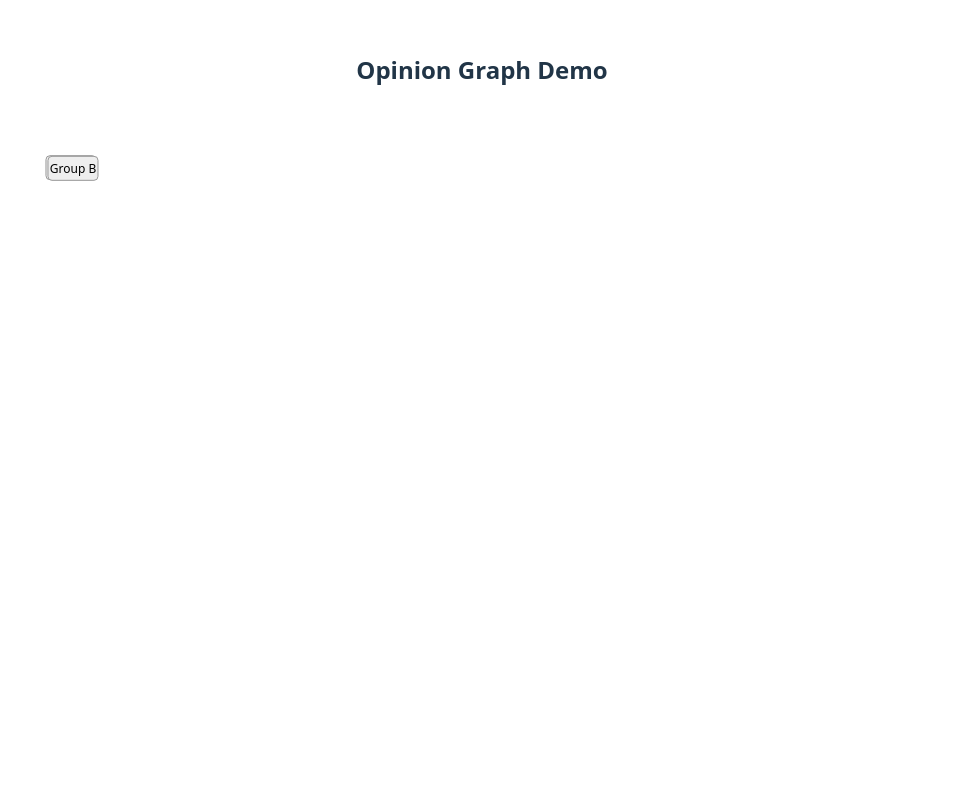
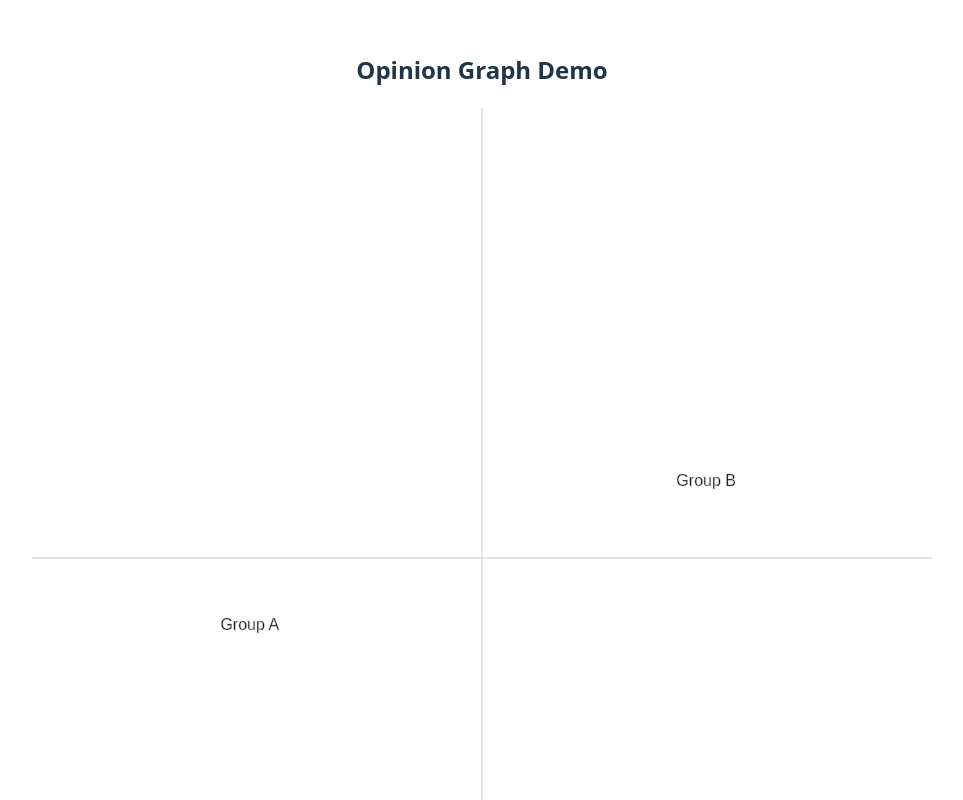
Before and after one commit to patcon/opinion-graph-demo, a React (Vite) app: page / in a window 1280 px wide. Shown: the top 800 px of the page, without its empty margins (158-1121 px from the left). Built offline with nearby package versions, Linux system fonts and the light colour scheme.

Commit message:
Rendering a plot.

```diff
--- a/package.json
+++ b/package.json
@@ -10,6 +10,7 @@
     "preview": "vite preview"
   },
   "dependencies": {
+    "d3": "^7.9.0",
     "react": "^19.1.0",
     "react-dom": "^19.1.0"
   },
--- a/src/components/OpinionGraph.tsx
+++ b/src/components/OpinionGraph.tsx
@@ -1,137 +1,83 @@
-import React, { useMemo, useState, useEffect } from "react";
+import React from "react";
+import * as d3 from "d3";
 
-/** Minimal opinion graph component with:
- *  - Comments
- *  - Math output from analytics
- *  - Optional Strings
- *
- *  Organized into smaller component blocks in this file
- */
-
-// Dummy global-like values (move to config/globals.js if needed)
 const globals = {
-  groupLabels: ["Group A", "Group B", "Group C"],
   side: 900,
-  colors: { agree: "#009688", disagree: "#f44336" },
-  tidCuration: { majority: "majority" },
 };
 
-export function OpinionGraph({ comments, math, Strings = {} }) {
-  const visibleComments = useMemo(
-    () => comments.filter((c) => !c.is_meta),
-    [comments]
-  );
+function OpinionGraph({ comments, math, Strings }: any) {
+  const { ptptois = [], groupClusters = math["group-clusters"], baseClusters = math["base-clusters"] } = math;
 
-  const badTids = useMemo(() => {
-    return Object.fromEntries((math["mod-out"] ?? []).map((tid) => [tid, true]));
-  }, [math]);
+  // Create scale to map from [-2, 2] to [0, globals.side]
+  const xScale = d3.scaleLinear().domain([-2, 2]).range([0, globals.side]);
+  const yScale = d3.scaleLinear().domain([-2, 2]).range([globals.side, 0]);
 
-  const repnessByGroup = useMemo(() => {
-    const agree = {};
-    const disagree = {};
-    Object.entries(math.repness || {}).forEach(([gid, entries]) => {
-      entries.forEach((entry) => {
-        const target = entry["repful-for"] === "agree" ? agree : disagree;
-        if (!target[gid]) target[gid] = [];
-        target[gid].push(entry.tid);
+  const getPosition = (x: number, y: number) => ({
+    cx: xScale(x),
+    cy: yScale(y),
   });
-    });
-    return { agree, disagree };
-  }, [math]);
-
-  const maxTid = useMemo(
-    () => visibleComments.reduce((max, c) => (c.tid > max ? c.tid : max), 0),
-    [visibleComments]
-  );
-  const tidWidth = ("" + maxTid).length;
-  const formatTid = (tid) => `#${("" + tid).padStart(tidWidth, "0")}`;
-
-  if (!math || math.n < 5) return null; // not enough participants
 
   return (
-    <div style={{ padding: 20 }}>
-      <SVGContainer>
-        <GroupLabels
-          groups={Object.values(math["group-votes"] || {})}
-          centroids={math["group-clusters"]?.map((c) => ({ x: c.center[0], y: c.center[1] }))}
-        />
-        <Participants points={math["base-clusters"]} ptptois={math["ptptois"] || []} />
-      </SVGContainer>
-    </div>
-  );
-}
-
-function SVGContainer({ children }) {
-  const [width, setWidth] = useState(window.innerWidth);
-  useEffect(() => {
-    const resize = () => setWidth(window.innerWidth);
-    window.addEventListener("resize", resize);
-    return () => window.removeEventListener("resize", resize);
-  }, []);
-  const scale = width < globals.side ? width / globals.side : 1;
-  return (
-    <svg
-      width={globals.side}
-      height={globals.side}
-      style={{ transform: `scale(${scale})`, transformOrigin: "0% 0%" }}>
-      <g transform="translate(40, 40)">{children}</g>
+    <svg width={globals.side} height={globals.side}>
+      <Axes />
+      <Participants ptptois={ptptois} getPosition={getPosition} />
+      <GroupLabels groupClusters={groupClusters} getPosition={getPosition} />
     </svg>
   );
 }
 
-function Participants({ points = [], ptptois = [] }) {
-  if (!ptptois.length && !points.length) return null;
+function Participants({ ptptois = [], getPosition }: any) {
   return (
     <g id="participants">
-      {ptptois.map((ptpt, i) => (
+      {ptptois.map((ptpt: any, i: number) => {
+        const { cx, cy } = getPosition(ptpt.x, ptpt.y);
+        return (
           <circle
             key={ptpt.pid || i}
-          cx={ptpt.x}
-          cy={ptpt.y}
+            cx={cx}
+            cy={cy}
             r={ptpt.isSelf ? 13 : 11}
             fill={ptpt.isSelf ? "#03a9f4" : "#ccc"}
-          stroke={ptpt.isSelf ? "#03a9f4" : undefined}
-          strokeWidth={ptpt.isSelf ? 4 : undefined}
           />
-      ))}
-      {points?.id?.map((id, i) => (
-        <circle
-          key={id}
-          cx={points.x[i]}
-          cy={points.y[i]}
-          r={5}
-          fill="gray"
-        />
-      ))}
+        );
+      })}
     </g>
   );
 }
 
-function GroupLabels({ groups = [], centroids = [] }) {
-  if (!centroids.length || !groups.length) return null;
+function GroupLabels({ groupClusters = [], getPosition }: any) {
   return (
     <g id="group-labels">
-      {centroids.map((centroid, i) => (
-        <g key={groups[i].id} transform={`translate(${centroid.x}, ${centroid.y})`}>
-          <rect
-            x={-25}
-            y={-12}
-            width={50}
-            height={24}
-            fill="#eee"
-            stroke="#999"
-            rx={4}
-          />
+      {groupClusters.map((group: any, i: number) => {
+        const { cx, cy } = getPosition(group.center[0], group.center[1]);
+        return (
           <text
-            x={0}
-            y={5}
-            fontSize={12}
+            key={group.id || i}
+            x={cx}
+            y={cy}
             textAnchor="middle"
-            style={{ pointerEvents: "none" }}>
-            {globals.groupLabels[groups[i].id] || `Group ${groups[i].id}`}
+            fontSize="16"
+            fontFamily="sans-serif"
+            fill="#000"
+            stroke="#ccc"
+            strokeWidth="0.5"
+          >
+            Group {String.fromCharCode(65 + i)}
           </text>
-        </g>
-      ))}
+        );
+      })}
     </g>
   );
 }
+
+function Axes() {
+  const mid = globals.side / 2;
+  return (
+    <g id="axes">
+      <line x1={0} y1={mid} x2={globals.side} y2={mid} stroke="#ccc" />
+      <line x1={mid} y1={0} x2={mid} y2={globals.side} stroke="#ccc" />
+    </g>
+  );
+}
+
+export { OpinionGraph };
```
Also changed, not shown: 1 other file (tests, documents, lock files or other folders). Lines whose indentation alone changed are shown as unchanged.
